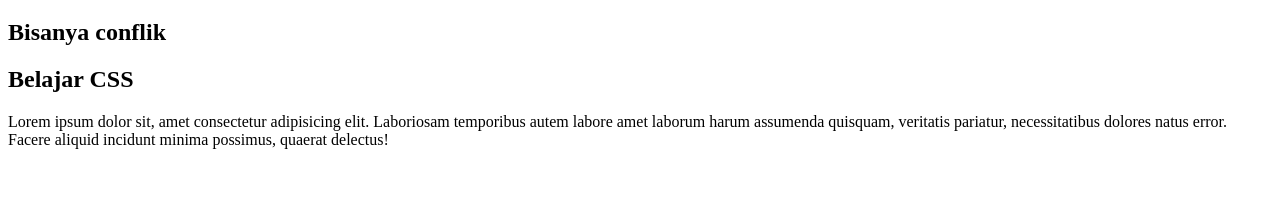
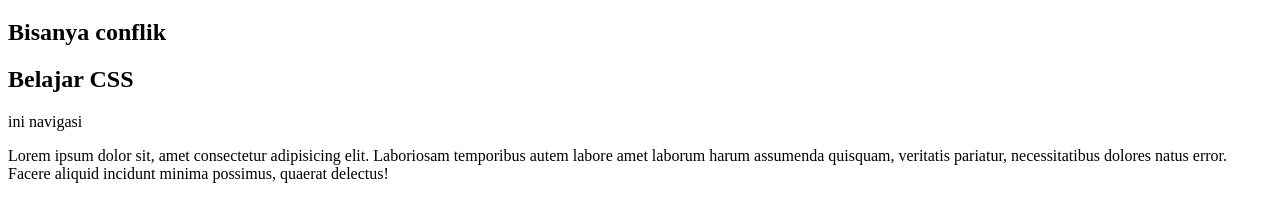
Before and after one commit to Gumz7/belajar-github, a plain HTML site: page index.html in a window 1280 px wide. Shown: the part 61-282 px from the top of the page. Drawn offline with Linux system fonts and the light colour scheme.

Commit message:
add navigasi

```diff
--- a/index.html
+++ b/index.html
@@ -8,9 +8,11 @@
 </head>
 <body>
     <h1>Belajar Github</h1>
-
     <h2>Bisanya conflik</h2>
     <h2>Belajar CSS</h2>
+    <nav>
+        ini navigasi
+    </nav>
     <p>Lorem ipsum dolor sit, amet consectetur adipisicing elit. Laboriosam temporibus autem labore amet laborum harum assumenda quisquam, veritatis pariatur, necessitatibus dolores natus error. Facere aliquid incidunt minima possimus, quaerat delectus!</p>
 </body>
 </html>
```
